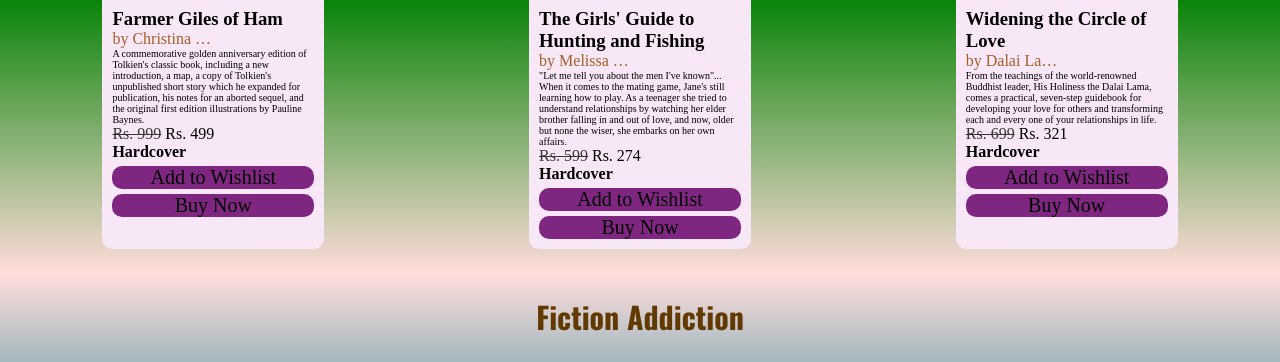
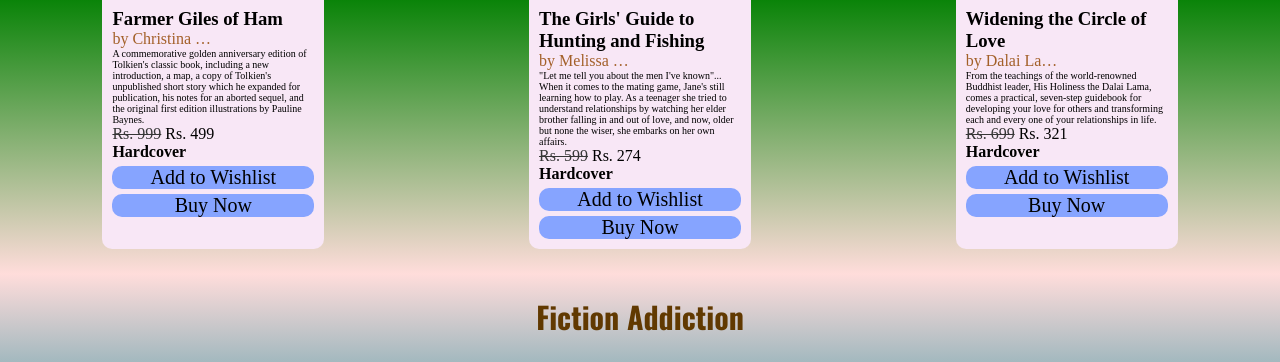
Before and after one commit to hsr108/spats.bookstore, a plain HTML site: page index.html in a window 1280 px wide. Shown: the part 394-756 px from the top of the page. Drawn offline with nearby package versions, Linux system fonts and the light colour scheme; a web font is replaced by a local one.

Commit message:
design change
change in colors

```diff
--- a/style.css
+++ b/style.css
@@ -174,7 +174,7 @@
 }
 
 .upper-left-block:hover, .upper-center-block:hover, .upper-right-block:hover{
-    background-color: rgb(78, 255, 231);
+    background-color: rgb(55, 255, 0);
     display: inline-block;
 }
 
@@ -214,7 +214,7 @@
 .upper-left-block-end, .upper-center-block-end, .upper-right-block-end{
     text-align: center;
     font-size: 20px;
-    background-color: #7f2681;
+    background-color: #86a4ff;
     cursor: pointer;
     margin: 5px 0px;
     border-radius: 10px;
@@ -228,7 +228,7 @@
 .upper-left-block-end2, .upper-center-block-end2, .upper-right-block-end2{
     text-align: center;
     font-size: 20px;
-    background-color: #7f2681;
+    background-color: #86a4ff;
     cursor: pointer;
     border-radius: 10px;
 }
```
